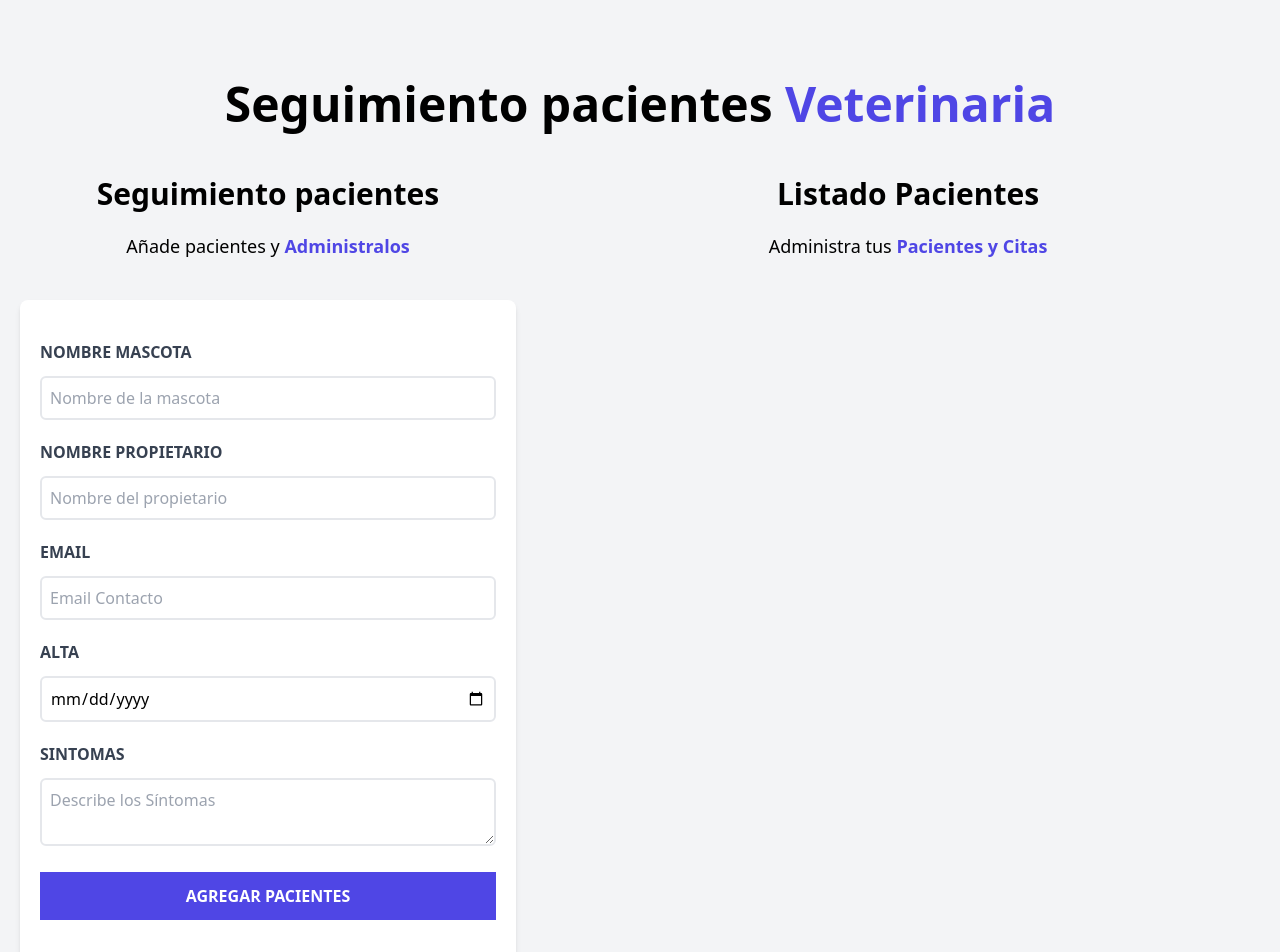
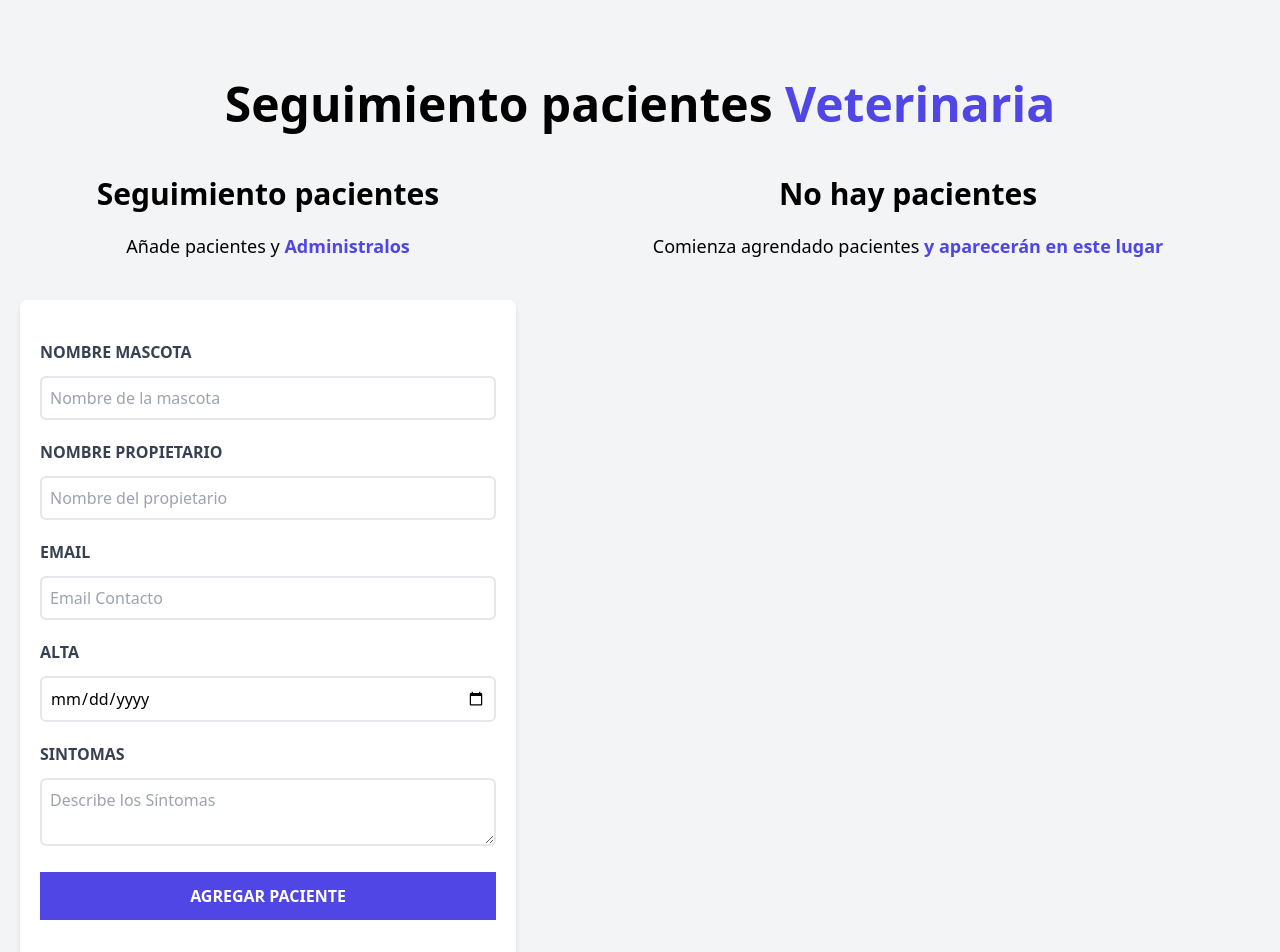
Before and after one commit to santiagoaguirreg/React-Pacientes, a React (Vite) app: page / in a window 1280 px wide. Shown: the top 952 px of the page. Built offline with nearby package versions, Linux system fonts and the light colour scheme.

Commit message:
Empazando edición con useEffet

```diff
--- a/src/App.jsx
+++ b/src/App.jsx
@@ -7,6 +7,7 @@ import ListadoPacientes from "./componentes/ListadoPacientes"
 function App() {
 
   const [pacientes, setPacientes] = useState([]);
+  const [paciente, setPaciente] = useState({});
 
   return (
    <div className="container mx-auto mt-20">
@@ -18,10 +19,12 @@ function App() {
     <Formulario
     pacientes={pacientes}
     setPacientes={setPacientes}
+    paciente={paciente}
     />
     <ListadoPacientes
 
     pacientes={pacientes}
+    setPaciente={setPaciente}
     />
     </div>
 
--- a/src/componentes/Formulario.jsx
+++ b/src/componentes/Formulario.jsx
@@ -1,7 +1,7 @@
-import { useState } from "react"
+import { useState, useEffect } from "react"
 import Error from "./Error";
 
-const Formulario = ({pacientes, setPacientes}) => {
+const Formulario = ({pacientes, setPacientes, paciente}) => {
 
   const [nombre, setNombre ] = useState('');
   const [propietario, setPropietario ] = useState('');
@@ -10,6 +10,27 @@ const Formulario = ({pacientes, setPacientes}) => {
   const [sintomas, setSintomas ] = useState('');
 
   const [error, setError ] = useState(false);
+  const [validpaciente, setValidpaciente ] = useState(true);
+
+  useEffect(() => {
+   if(Object.keys(paciente).length > 0) {
+    setNombre(paciente.nombre)
+    setPropietario(paciente.propietario)
+    setEmail(paciente.email)
+    setAlta(paciente.alta)
+    setSintomas(paciente.sintomas)
+
+    setValidpaciente(false)
+   }
+
+  }, [paciente])
+
+  const generarId = () => {
+    const random = Math.random().toString(36).substr(2);
+    const fecha = Date.now().toString(36);
+
+    return random + fecha;
+  }
 
   const handleSubmit = (e) => {
       e.preventDefault();
@@ -27,7 +48,8 @@ const Formulario = ({pacientes, setPacientes}) => {
         propietario,
         email,
         alta,
-        sintomas
+        sintomas,
+        id: generarId()
       }
 
       setPacientes([...pacientes, objetoPaciente])
@@ -139,7 +161,7 @@ const Formulario = ({pacientes, setPacientes}) => {
        <input
         type="submit"
         className='bg-indigo-600 w-full p-3 text-white uppercase font-bold hover:bg-indigo-700 cursor-pointer transition-all'
-        value="Agregar Pacientes"
+        value={validpaciente ? "Agregar paciente" : "Editar paciente"}
        />
       </form>
     </div>
--- a/src/componentes/ListadoPacientes.jsx
+++ b/src/componentes/ListadoPacientes.jsx
@@ -1,22 +1,39 @@
 import Pacientes from "./Pacientes";
 
-const ListadoPacientes = ({pacientes}) => {
+const ListadoPacientes = ({pacientes, setPaciente}) => {
+
   return (
     <div className='md:w-1/2 lg:w-3/5 md:h-screen overflow-y-scroll'>
+
+
+      {pacientes.length ? (
+        <>
             <h2 className='font-black text-3xl text-center'>Listado Pacientes</h2>
             <p className='text-lg mt-5 mb-10 text-center'>
               Administra tus {''}
               <span className='text-indigo-600 font-bold'>Pacientes y Citas</span>
             </p>
 
-      {pacientes.map( (paciente, index) => (
+            {pacientes.map( (paciente) => (
 
               <Pacientes
-        key={index}
+              key={paciente.id}
               paciente={paciente}
+              setPaciente={setPaciente}
               />
 
             ))}
+            </>
+
+      ) : (
+       <>
+           <h2 className='font-black text-3xl text-center'>No hay pacientes</h2>
+            <p className='text-lg mt-5 mb-10 text-center'>
+              Comienza agrendado pacientes {''}
+              <span className='text-indigo-600 font-bold'>y aparecerán en este lugar</span>
+            </p>
+       </>
+      )}
 
 
     </div>
--- a/src/componentes/Pacientes.jsx
+++ b/src/componentes/Pacientes.jsx
@@ -1,6 +1,6 @@
 
 
-const Pacientes = ({paciente}) => {
+const Pacientes = ({paciente, setPaciente}) => {
 
 
    const{nombre, propietario, email, alta, sintomas } = paciente;
@@ -27,6 +27,26 @@ const Pacientes = ({paciente}) => {
       <span className='font-normal normal-case'>{sintomas}.</span>
     </p>
 
+    <div className="flex justify-between mt-5">
+
+    <button
+    type="button"
+    className="py-2 px-10 bg-indigo-600 hover:bg-indigo-700 text-white font-bold uppercase rounded-lg"
+    onClick={() => setPaciente(paciente) }
+    >
+     Editar
+    </button>
+
+    <button
+    type="button"
+    className="py-2 px-10 bg-red-700 hover:bg-red-800 text-white font-bold uppercase rounded-lg"
+    >
+      Eliminar
+    </button>
+
+    </div>
+
+
    </div>
   )
 }
```
Lines whose indentation alone changed are shown as unchanged.
